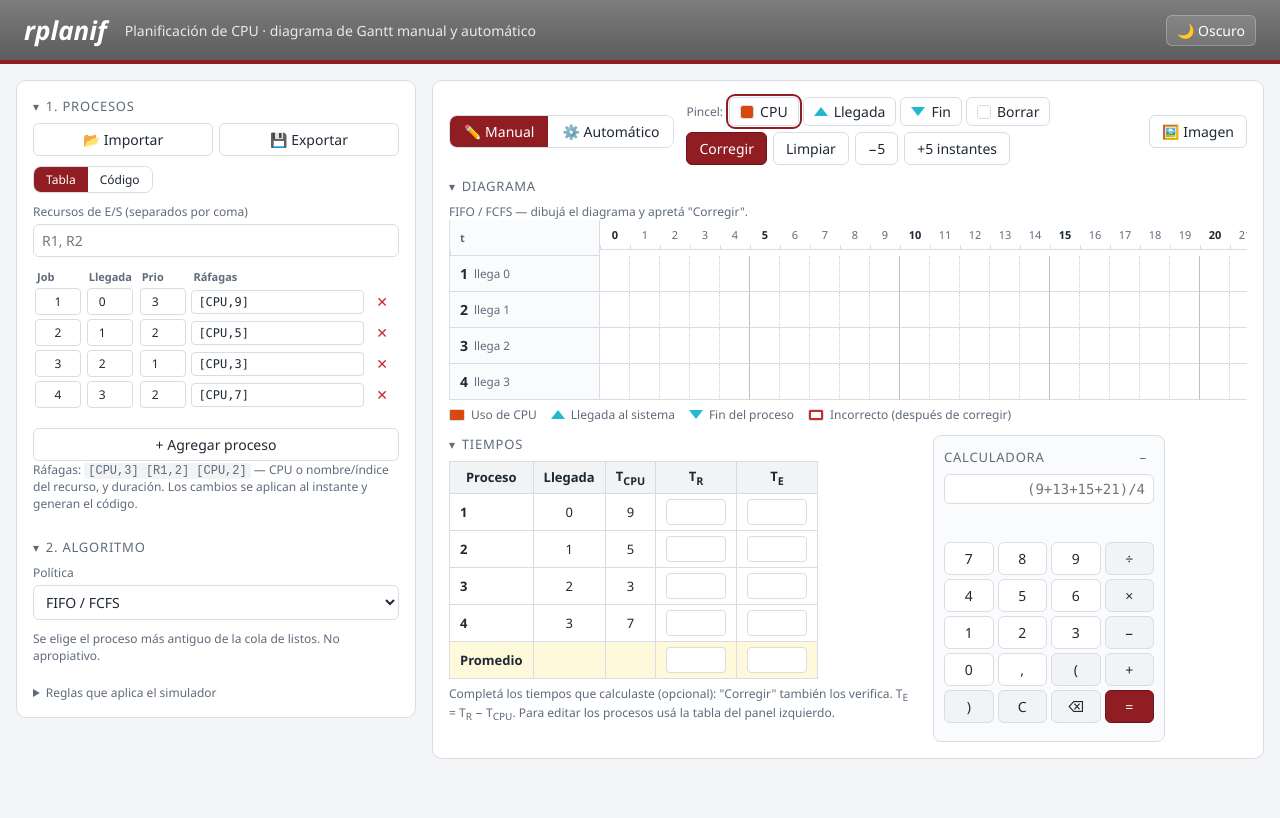
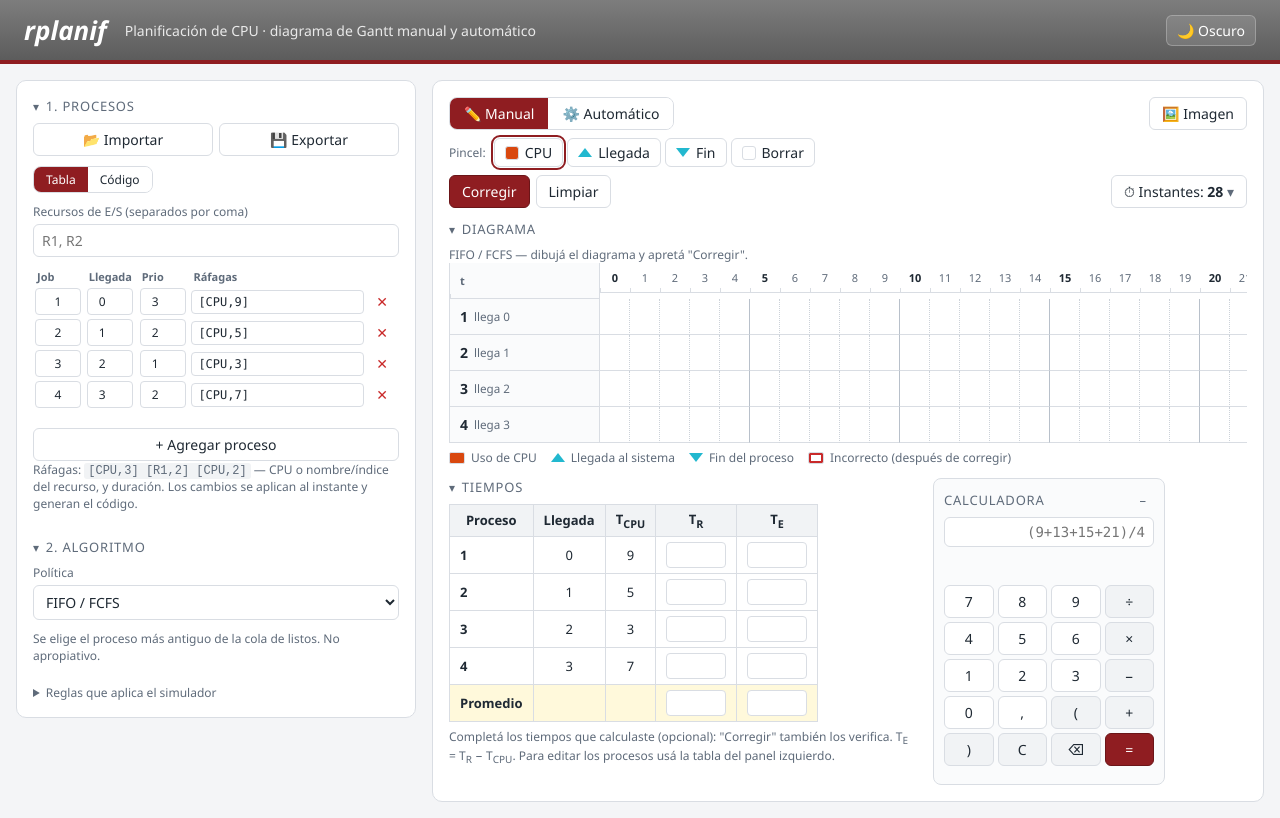
Before and after one commit to TomasCielli/rplanif, a website: page index.html in a window 1280 px wide. Both pictures are taken after a click on the tab "✏️ Manual". Drawn offline with Linux system fonts and the light colour scheme.

Commit message:
refactor: barra de herramientas en tres filas y desplegable de instantes
Modo + Imagen arriba, pinceles solos en su fila, acciones abajo. Los
botones ±5 pasan a un desplegable ⏱ Instantes con −10 −5 −1 · N · +1 +5 +10
que muestra el ancho actual y se cierra al hacer clic afuera.

```diff
--- a/css/styles.css
+++ b/css/styles.css
@@ -119,7 +119,20 @@ textarea { width: 100%; font-family: Consolas, "Courier New", monospace; font-si
 .file-row button { flex: 1; }
 
 .workspace { background: var(--panel); border: 1px solid var(--border); border-radius: 10px; padding: 16px; display: flex; flex-direction: column; gap: 12px; min-width: 0; }
-.toolbar { display: flex; flex-wrap: wrap; gap: 12px; align-items: center; }
+.toolbar { display: flex; flex-direction: column; gap: 8px; }
+.toolbar-row { display: flex; flex-wrap: wrap; gap: 8px; align-items: center; }
+.group { display: inline-flex; gap: 6px; }
+/* desplegable anclado a su botón */
+details.popover { position: relative; }
+details.popover > summary { list-style: none; cursor: pointer; border: 1px solid var(--border); background: var(--panel); border-radius: 6px; padding: 6px 12px; user-select: none; }
+details.popover > summary::-webkit-details-marker { display: none; }
+details.popover > summary::after { content: " ▾"; color: var(--muted); }
+details.popover[open] > summary { border-color: var(--muted); }
+details.popover > summary:hover { border-color: var(--muted); background: var(--panel-2); }
+.popover-body { position: absolute; right: 0; top: calc(100% + 6px); z-index: 30; background: var(--panel); border: 1px solid var(--border); border-radius: 8px; padding: 10px 12px; box-shadow: 0 8px 24px rgba(0,0,0,.2); display: flex; flex-direction: column; gap: 8px; white-space: nowrap; }
+.stepper { display: inline-flex; align-items: center; gap: 4px; }
+.stepper button { padding: 4px 8px; min-width: 40px; font-variant-numeric: tabular-nums; }
+.stepper b { min-width: 44px; text-align: center; font-size: 16px; font-variant-numeric: tabular-nums; }
 .segmented { display: inline-flex; border: 1px solid var(--border); border-radius: 8px; overflow: hidden; }
 .segmented button { border: 0; border-radius: 0; padding: 6px 14px; }
 .segmented button.active { background: var(--accent); color: var(--accent-text); }
@@ -251,8 +264,8 @@ textarea { width: 100%; font-family: Consolas, "Courier New", monospace; font-si
   .topbar { padding: 8px 12px; gap: 10px; flex-wrap: wrap; }
   .topbar h1 { font-size: 20px; }
   .topbar p { font-size: 12px; flex-basis: 100%; order: 3; }
-  .toolbar { gap: 8px; }
-  .tools { gap: 4px; }
+  .toolbar-row { gap: 6px; }
+  .popover-body { right: auto; left: 0; }
   .brush { padding: 4px 7px; font-size: 12px; }
   .gantt .rowlabel { padding: 0 6px; font-size: 12px; }
   .gantt .rowlabel small { display: none; }
--- a/index.html
+++ b/index.html
@@ -97,20 +97,39 @@ TAREA ''1'' PRIORIDAD=2 INICIO=0
 
     <section class="workspace">
       <div class="toolbar">
-        <div class="segmented" role="tablist">
-          <button id="mode-manual" class="active" role="tab">✏️ Manual</button>
-          <button id="mode-auto" role="tab">⚙️ Automático</button>
+        <!-- fila 1: modo + exportar imagen -->
+        <div class="toolbar-row">
+          <div class="segmented" role="tablist">
+            <button id="mode-manual" class="active" role="tab">✏️ Manual</button>
+            <button id="mode-auto" role="tab">⚙️ Automático</button>
+          </div>
+          <span class="spacer"></span>
+          <button id="btn-image" title="Descargar el diagrama que se ve como imagen PNG">🖼️ Imagen</button>
         </div>
-        <div id="manual-tools" class="tools">
+        <!-- fila 2: pinceles (sólo manual) -->
+        <div id="manual-tools" class="toolbar-row">
           <span class="tools-label">Pincel:</span>
           <div id="brushes" class="brushes"></div>
+        </div>
+        <!-- fila 3: acciones y ajuste de instantes (sólo manual) -->
+        <div id="manual-actions" class="toolbar-row">
+          <div class="group">
+            <button id="btn-check" class="primary">Corregir</button>
+            <button id="btn-clear">Limpiar</button>
+          </div>
           <span class="spacer"></span>
-          <button id="btn-check" class="primary">Corregir</button>
-          <button id="btn-clear">Limpiar</button>
-          <button id="btn-less" title="Quitar 5 columnas de tiempo">−5</button>
-          <button id="btn-more" title="Agregar 5 columnas de tiempo">+5 instantes</button>
+          <details class="popover" id="horizon-box">
+            <summary title="Cantidad de instantes del diagrama manual">⏱ Instantes: <b id="horizon-count">20</b></summary>
+            <div class="popover-body">
+              <span class="tools-label">Ancho del diagrama manual</span>
+              <div class="stepper" id="horizon-stepper">
+                <button data-d="-10">−10</button><button data-d="-5">−5</button><button data-d="-1">−1</button>
+                <b id="horizon-value">20</b>
+                <button data-d="1">+1</button><button data-d="5">+5</button><button data-d="10">+10</button>
+              </div>
+            </div>
+          </details>
         </div>
-        <button id="btn-image" title="Descargar el diagrama que se ve como imagen PNG">🖼️ Imagen</button>
       </div>
 
       <details class="box" id="sec-diagrama" open>
--- a/js/app.js
+++ b/js/app.js
@@ -191,6 +191,7 @@
     $('mode-manual').classList.toggle('active', mode === 'manual');
     $('mode-auto').classList.toggle('active', mode === 'auto');
     $('manual-tools').classList.toggle('hidden', mode !== 'manual');
+    $('manual-actions').classList.toggle('hidden', mode !== 'manual');
     $('log-box').classList.toggle('hidden', mode !== 'auto');
     render();
   }
@@ -207,6 +208,7 @@
       ? ' — dibujá el diagrama y apretá "Corregir".'
       : ' — solución calculada por el simulador (' + state.auto.totalTime + ' instantes).');
     renderBrushes();
+    renderHorizon();
     renderLegend();
     // en automático se agrega una columna extra para que entre el ▼ del último proceso
     if (state.mode === 'manual') renderGantt(manualCell, manualMarkers, true, state.horizon);
@@ -225,6 +227,12 @@
     $('metrics').innerHTML = '<p class="hint">Sin procesos.</p>';
     $('log').textContent = '';
     renderBrushes();
+    renderHorizon();
+  }
+
+  function renderHorizon() {
+    $('horizon-count').textContent = state.horizon;
+    $('horizon-value').textContent = state.horizon;
   }
 
   function manualCell(pid, t) { return state.manual[pid + ':' + t] || { s: 'none' }; }
@@ -819,8 +827,17 @@
   $('mode-auto').addEventListener('click', function () { setMode('auto'); });
   $('btn-check').addEventListener('click', check);
   $('btn-clear').addEventListener('click', function () { state.manual = {}; state.markers = {}; state.manualMetrics = {}; state.diff = null; render(); });
-  $('btn-more').addEventListener('click', function () { state.horizon += 5; render(); });
-  $('btn-less').addEventListener('click', function () { state.horizon = Math.max(5, state.horizon - 5); render(); });
+  $('horizon-stepper').addEventListener('click', function (e) {
+    var b = e.target.closest('button[data-d]');
+    if (!b) return;
+    state.horizon = Math.max(5, state.horizon + parseInt(b.dataset.d, 10));
+    render();
+  });
+  // el desplegable se cierra al hacer clic afuera
+  document.addEventListener('pointerdown', function (e) {
+    var box = $('horizon-box');
+    if (box.open && !box.contains(e.target)) box.open = false;
+  });
 
   /* ---------------- minicalculadora ---------------- */
 
```
Also changed, not shown: README.md.
